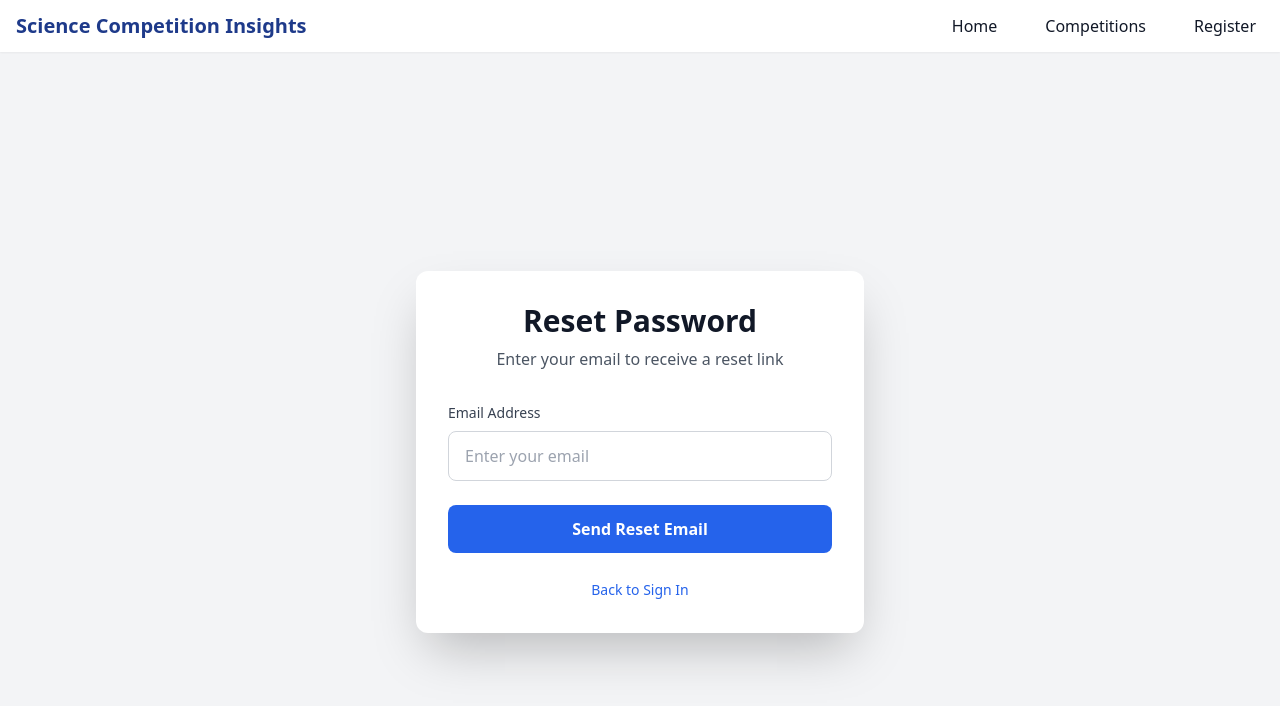
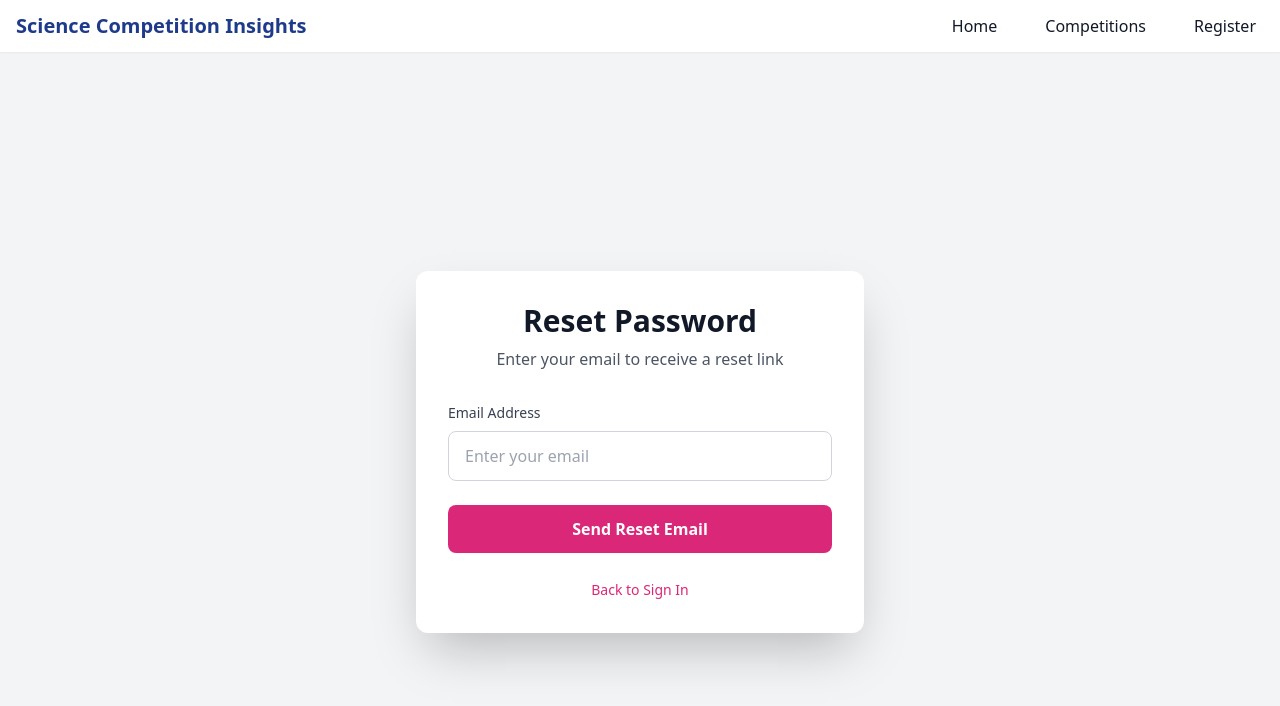
Before and after one commit to nhandz2008/sci-project, a Next.js app: page /reset-password in a window 1280 px wide. Shown: the top 706 px of the page. Built offline with nearby package versions, Linux system fonts and the light colour scheme.

Commit message:
update reset-password page color

```diff
--- a/app/reset-password/page.tsx
+++ b/app/reset-password/page.tsx
@@ -223,7 +223,7 @@ export default function ResetPasswordPage() {
             <button
               type="submit"
               disabled={isLoading}
-              className="w-full bg-blue-600 text-white py-3 px-4 rounded-lg font-semibold hover:bg-blue-700 focus:outline-none focus:ring-2 focus:ring-blue-400 disabled:opacity-50"
+              className="w-full bg-pink-600 text-white py-3 px-4 rounded-lg font-semibold hover:bg-pink-700 focus:outline-none focus:ring-2 focus:ring-blue-400 disabled:opacity-50"
             >
               {isLoading ? "Sending..." : "Send Reset Email"}
             </button>
@@ -331,7 +331,7 @@ export default function ResetPasswordPage() {
         <div className="mt-6 text-center">
           <Link
             href="/registration"
-            className="text-blue-600 hover:text-blue-700 text-sm font-medium"
+            className="text-pink-600 hover:text-pink-700 text-sm font-medium"
           >
             Back to Sign In
           </Link>
```
